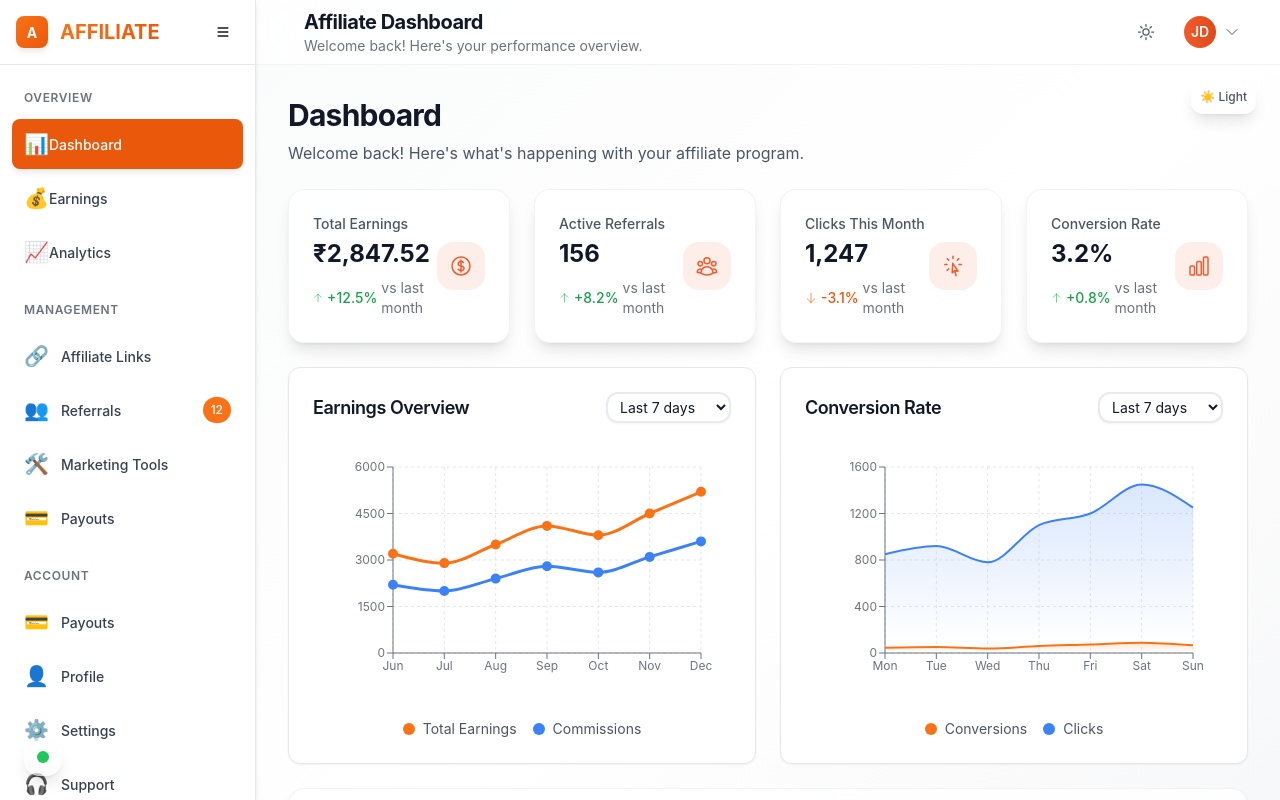
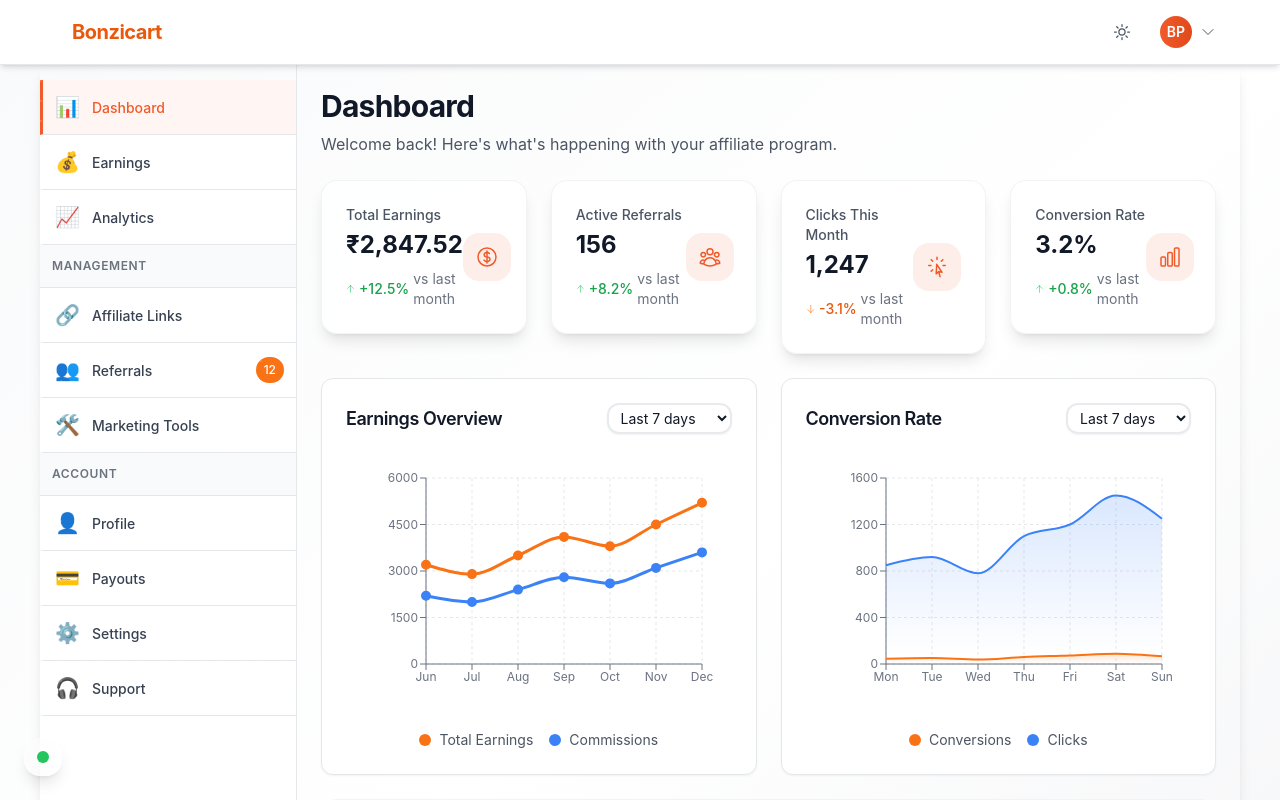
Before and after one commit to MicroStackHub/affiliate, a React (Vite) app: page /dashboard in a window 1280 px wide. Shown: the top 800 px of the page. Built offline with nearby package versions, Linux system fonts and the light colour scheme.

Commit message:
updated the layotu of the sidebar and the main

```diff
--- a/src/components/Layout/Layout.tsx
+++ b/src/components/Layout/Layout.tsx
@@ -22,27 +22,31 @@
         <div className="absolute inset-0 bg-[radial-gradient(circle_at_1px_1px,rgba(255,255,255,0.5)_1px,transparent_0)] dark:bg-[radial-gradient(circle_at_1px_1px,rgba(255,255,255,0.1)_1px,transparent_0)] bg-[length:20px_20px]"></div>
       </div>
 
-      {/* Sidebar */}
-      <Sidebar />
+      {/* Fixed Navbar at the top */}
+      <div className="fixed top-0 w-full z-50">
+        <Navbar />
+      </div>
 
-      {/* Main Content Area */}
-      <div className={`${
-        isSidebarCollapsed ? 'ml-16' : 'ml-64'
-      } relative z-10`}>
-        {/* Navbar */}
-        <Navbar />
+      <div className="container-table mx-auto mt-16 mb-8 rounded-lg overflow-hidden border border-gray-200 dark:border-gray-700 shadow-lg">
+        {/* Sidebar Column */}
+        <div className="border-r border-gray-200 dark:border-gray-800">
+          <Sidebar />
+        </div>
 
-        {/* Page Content */}
-        <main className="container-custom py-6 lg:py-8">
-          <div>
-            {children}
-          </div>
-        </main>
+        {/* Main Content Column */}
+        <div className="flex-1 relative z-10 flex flex-col">
+          {/* Page Content */}
+          <main className="flex-1 p-6 overflow-auto">
+            <div className="max-w-full">
+              {children}
+            </div>
+          </main>
+        </div>
       </div>
 
       {/* Mobile Backdrop */}
       {!isSidebarCollapsed && (
-        <div className="fixed inset-0 bg-black/50 backdrop-blur-sm z-40 lg:hidden"></div>
+        <div className="fixed inset-0 bg-black/50 backdrop-blur-sm z-20 lg:hidden"></div>
       )}
 
       {/* Floating Elements */}
@@ -54,14 +58,14 @@
         </div>
       </div>
 
-      {/* Theme Indicator */}
+      {/* Theme Indicator
       <div className="fixed top-20 right-6 z-40 hidden xl:block">
         <div className="glass p-2 rounded-xl">
           <div className="text-xs font-medium text-gray-600 dark:text-gray-400">
             {isDarkMode ? '🌙 Dark' : '☀️ Light'}
           </div>
         </div>
-      </div>
+      </div> */}
     </div>
   );
 };
--- a/src/components/Layout/Navbar.tsx
+++ b/src/components/Layout/Navbar.tsx
@@ -38,8 +38,8 @@
   ];
 
   return (
-    <nav className="sticky top-0 z-50 border-b border-gray-200/50 dark:border-gray-700/50 backdrop-blur-xl bg-white/80 dark:bg-gray-800/80">
-      <div className="container-custom">
+    <nav className="fixed top-0 w-full z-50 border-b border-gray-200 dark:border-gray-700 bg-white dark:bg-gray-800 px-0 shadow-md">
+      <div className="container mx-auto px-4" style={{ maxWidth: '1200px' }}>
         <div className="flex items-center justify-between h-16">
           {/* Left Section */}
           <div className="flex items-center space-x-4">
@@ -51,14 +51,15 @@
               <Bars3Icon className="w-6 h-6" />
             </button>
 
-            {/* Page Title */}
-            <div className="hidden sm:block">
-              <h1 className="text-xl font-bold text-gray-900 dark:text-white">
-                Affiliate Dashboard
-              </h1>
-              <p className="text-sm text-gray-500 dark:text-gray-400">
-                Welcome back! Here's your performance overview.
-              </p>
+            {/* Logo and Page Title */}
+            <div className="flex items-center">
+
+              <div className="hidden sm:block">
+                <h1 className="text-xl font-bold text-orange-600 dark:text-white">
+                  Bonzicart
+                </h1>
+
+              </div>
             </div>
           </div>
 
@@ -118,7 +119,7 @@
                   </div>
 
                   {/* Color Scheme */}
-                  <div className="px-4 py-3">
+                  {/* <div className="px-4 py-3">
                     <h4 className="text-xs font-medium text-gray-500 dark:text-gray-400 mb-3">
                       Color Scheme
                     </h4>
@@ -140,7 +141,7 @@
                         </button>
                       ))}
                     </div>
-                  </div>
+                  </div> */}
                 </div>
               )}
             </div>
@@ -216,7 +217,7 @@
                 className="flex items-center space-x-2 p-2 rounded-xl hover:bg-gray-100 dark:hover:bg-gray-700"
               >
                 <div className="w-8 h-8 bg-gradient-to-r from-orange-primary to-orange-hover rounded-full flex items-center justify-center">
-                  <span className="text-white text-sm font-semibold">JD</span>
+                  <span className="text-white text-sm font-semibold">BP</span>
                 </div>
                 <ChevronDownIcon className="w-4 h-4 text-gray-600 dark:text-gray-400" />
               </button>
@@ -227,14 +228,14 @@
                   <div className="px-4 py-3 border-b border-gray-200 dark:border-gray-700">
                     <div className="flex items-center space-x-3">
                       <div className="w-12 h-12 bg-gradient-to-r from-orange-primary to-orange-hover rounded-full flex items-center justify-center">
-                        <span className="text-white font-semibold">JD</span>
+                        <span className="text-white font-semibold">BP</span>
                       </div>
                       <div>
                         <p className="text-sm font-semibold text-gray-900 dark:text-white">
-                          John Doe
+                         Bharat Prajapat
                         </p>
                         <p className="text-xs text-gray-500 dark:text-gray-400">
-                          john@example.com
+                          prajapat.bharat@gmail.com
                         </p>
                       </div>
                     </div>
--- a/src/components/Layout/Sidebar.tsx
+++ b/src/components/Layout/Sidebar.tsx
@@ -7,15 +7,26 @@
   const location = useLocation();
   const { isSidebarCollapsed, toggleSidebar } = useTheme(); // theme removed as it's not used
 
-  const menuItems = [
+
+  // Overview section items
+  const overviewItems = [
     { path: '/dashboard', label: 'Dashboard', icon: '📊' },
     { path: '/earnings', label: 'Earnings', icon: '💰' },
     { path: '/analytics', label: 'Analytics', icon: '📈' },
+  ];
+
+  // Management section items
+  const managementItems = [
     { path: '/affiliate-links', label: 'Affiliate Links', icon: '🔗' },
     { path: '/referrals', label: 'Referrals', icon: '👥' },
     { path: '/marketing-tools', label: 'Marketing Tools', icon: '🛠️' },
+
+  ];
+
+  // Account section items
+  const accountItems = [
+    { path: '/profile', label: 'Profile', icon: '👤' },
     { path: '/payouts', label: 'Payouts', icon: '💳' },
-    { path: '/profile', label: 'Profile', icon: '👤' },
     { path: '/settings', label: 'Settings', icon: '⚙️' },
     { path: '/support', label: 'Support', icon: '🎧' },
   ];
@@ -23,86 +34,36 @@
   const { colorScheme } = useTheme();
 
   return (
-    <div className={`fixed left-0 top-0 h-full bg-white dark:bg-gray-900 border-r border-gray-200 dark:border-gray-800 text-gray-900 dark:text-gray-100 z-30 shadow-md ${isSidebarCollapsed ? 'w-16' : 'w-64'}`}>
-      {/* Header */}
-      <div className="flex items-center justify-between p-4 border-b border-gray-200 dark:border-gray-800">
-        <div className={`flex items-center gap-3 ${isSidebarCollapsed ? 'justify-center' : 'justify-start'}`}>
-          <div style={{
-            width: '2rem',
-            height: '2rem',
-            background: 'linear-gradient(to bottom right, #f97316, #ea580c)',
-            borderRadius: '0.5rem',
-            display: 'flex',
-            alignItems: 'center',
-            justifyContent: 'center',
-            boxShadow: '0 4px 6px -1px rgba(0, 0, 0, 0.1)'
-          }}>
-            <span style={{ color: 'white', fontWeight: 'bold', fontSize: '0.875rem' }}>A</span>
-          </div>
-          {!isSidebarCollapsed && (
-            <span style={{
-              fontSize: '1.25rem',
-              fontWeight: 'bold',
-              background: 'linear-gradient(to right, #f97316, #ea580c)',
-              WebkitBackgroundClip: 'text',
-              WebkitTextFillColor: 'transparent'
-            }}>AFFILIATE</span>
-          )}
-        </div>
-        <button
-          onClick={toggleSidebar}
-          style={{
-            padding: '0.5rem',
-            borderRadius: '0.5rem'
-          }}
-        >
-          <svg style={{ width: '1rem', height: '1rem' }} fill="currentColor" viewBox="0 0 20 20">
-            <path fillRule="evenodd" d="M3 5a1 1 0 011-1h12a1 1 0 110 2H4a1 1 0 01-1-1zM3 10a1 1 0 011-1h12a1 1 0 110 2H4a1 1 0 01-1-1zM3 15a1 1 0 011-1h12a1 1 0 110 2H4a1 1 0 01-1-1z" clipRule="evenodd" />
-          </svg>
-        </button>
-      </div>
+    <div className={`h-screen bg-white dark:bg-gray-900 text-gray-900 dark:text-gray-100 z-30 ${isSidebarCollapsed ? 'w-16' : 'w-64'}`}>
 
       {/* Menu Items */}
-      <nav style={{ marginTop: '1.5rem' }}>
-        <div style={{ paddingLeft: '0.75rem', paddingRight: '0.75rem' }}>
-          <div style={{
-            fontSize: '0.75rem',
-            fontWeight: 600,
-            color: '#6b7280',
-            textTransform: 'uppercase',
-            letterSpacing: '0.05em',
-            padding: isSidebarCollapsed ? '0' : '0 0.75rem',
-            marginBottom: isSidebarCollapsed ? '0' : '0.75rem',
-            display: isSidebarCollapsed ? 'none' : 'block'
-          }}>
-            Overview
-          </div>
-          {menuItems.slice(0, 3).map((item) => (
+      <nav style={{ marginTop: '1rem' }}>
+        <div style={{ paddingLeft: '0', paddingRight: '0' }}>
+
+          {overviewItems.map((item) => (
             <Link
               key={item.path}
               to={item.path}
               style={{
                 display: 'flex',
                 alignItems: 'center',
-                padding: '0.625rem 0.75rem',
-                borderRadius: '0.5rem',
+                padding: '0.75rem',
+                borderBottom: '1px solid #e5e7eb',
                 fontSize: '0.875rem',
                 fontWeight: 500,
                 backgroundColor: location.pathname === item.path || (item.path === '/dashboard' && location.pathname === '/')
-                  ? '#ea580c'
+                  ? '#fff5f2'
                   : 'transparent',
                 color: location.pathname === item.path || (item.path === '/dashboard' && location.pathname === '/')
-                  ? 'white'
+                  ? '#F15A2B'
                   : '#374151',
-                boxShadow: location.pathname === item.path || (item.path === '/dashboard' && location.pathname === '/')
-                  ? '0 4px 6px -1px rgba(0, 0, 0, 0.1)'
-                  : 'none',
-                marginBottom: '0.25rem'
+                borderLeft: location.pathname === item.path || (item.path === '/dashboard' && location.pathname === '/')
+                  ? '3px solid #F15A2B'
+                  : '3px solid transparent',
               }}
               title={isSidebarCollapsed ? item.label : ''}
-
              >
-               <span style={{ fontSize: '1.25rem' }}>{item.icon}</span>
+               <span style={{ fontSize: '1.25rem', marginRight: isSidebarCollapsed ? '0' : '0.75rem' }}>{item.icon}</span>
                {!isSidebarCollapsed && <span>{item.label}</span>}
              </Link>
           ))}
@@ -113,40 +74,40 @@
             color: '#6b7280',
             textTransform: 'uppercase',
             letterSpacing: '0.05em',
-            marginTop: '1.5rem',
-            padding: isSidebarCollapsed ? '0' : '0 0.75rem',
-            marginBottom: isSidebarCollapsed ? '0' : '0.75rem',
-            display: isSidebarCollapsed ? 'none' : 'block'
+            marginTop: '0',
+            padding: isSidebarCollapsed ? '0' : '0.75rem',
+            marginBottom: isSidebarCollapsed ? '0' : '0',
+            display: isSidebarCollapsed ? 'none' : 'block',
+            backgroundColor: '#f9fafb',
+            borderBottom: '1px solid #e5e7eb'
           }}>
             Management
           </div>
-          {menuItems.slice(3, 7).map((item) => (
+          {managementItems.map((item) => (
             <Link
               key={item.path}
               to={item.path}
               style={{
                 display: 'flex',
                 alignItems: 'center',
-                padding: '0.625rem 0.75rem',
-                borderRadius: '0.5rem',
+                padding: '0.75rem',
+                borderBottom: '1px solid #e5e7eb',
                 fontSize: '0.875rem',
                 fontWeight: 500,
                 backgroundColor: location.pathname === item.path
-                  ? '#ea580c'
+                  ? '#fff5f2'
                   : 'transparent',
                 color: location.pathname === item.path
-                  ? 'white'
+                  ? '#F15A2B'
                   : '#374151',
-                boxShadow: location.pathname === item.path
-                  ? '0 4px 6px -1px rgba(0, 0, 0, 0.1)'
-                  : 'none',
-                marginBottom: '0.25rem',
+                borderLeft: location.pathname === item.path
+                  ? '3px solid #F15A2B'
+                  : '3px solid transparent',
                 justifyContent: isSidebarCollapsed ? 'center' : 'flex-start',
-                gap: isSidebarCollapsed ? '0' : '0.75rem'
               }}
               title={isSidebarCollapsed ? item.label : ''}
             >
-              <span style={{ fontSize: '1.25rem' }}>{item.icon}</span>
+              <span style={{ fontSize: '1.25rem', marginRight: isSidebarCollapsed ? '0' : '0.75rem' }}>{item.icon}</span>
               {!isSidebarCollapsed && <span>{item.label}</span>}
               {item.path === '/referrals' && !isSidebarCollapsed && (
                 <span style={{
@@ -167,9 +128,9 @@
         </div>
 
         <div style={{
-          marginTop: '1.5rem',
-          paddingLeft: '0.75rem',
-          paddingRight: '0.75rem'
+          marginTop: '0',
+          paddingLeft: '0',
+          paddingRight: '0'
         }}>
           <div style={{
             fontSize: '0.75rem',
@@ -177,39 +138,39 @@
             color: '#6b7280',
             textTransform: 'uppercase',
             letterSpacing: '0.05em',
-            padding: isSidebarCollapsed ? '0' : '0 0.75rem',
-            marginBottom: isSidebarCollapsed ? '0' : '0.75rem',
-            display: isSidebarCollapsed ? 'none' : 'block'
+            padding: isSidebarCollapsed ? '0' : '0.75rem',
+            marginBottom: isSidebarCollapsed ? '0' : '0',
+            display: isSidebarCollapsed ? 'none' : 'block',
+            backgroundColor: '#f9fafb',
+            borderBottom: '1px solid #e5e7eb'
           }}>
             Account
           </div>
-          {menuItems.slice(6).map((item) => (
+          {accountItems.map((item) => (
             <Link
               key={item.path}
               to={item.path}
               style={{
                 display: 'flex',
                 alignItems: 'center',
-                padding: '0.625rem 0.75rem',
-                borderRadius: '0.5rem',
+                padding: '0.75rem',
+                borderBottom: '1px solid #e5e7eb',
                 fontSize: '0.875rem',
                 fontWeight: 500,
                 backgroundColor: location.pathname === item.path
-                  ? '#ea580c'
+                  ? '#fff5f2'
                   : 'transparent',
                 color: location.pathname === item.path
-                  ? 'white'
+                  ? '#F15A2B'
                   : '#374151',
-                boxShadow: location.pathname === item.path
-                  ? '0 4px 6px -1px rgba(0, 0, 0, 0.1)'
-                  : 'none',
-                marginBottom: '0.25rem',
+                borderLeft: location.pathname === item.path
+                  ? '3px solid #F15A2B'
+                  : '3px solid transparent',
                 justifyContent: isSidebarCollapsed ? 'center' : 'flex-start',
-                gap: isSidebarCollapsed ? '0' : '0.75rem'
               }}
               title={isSidebarCollapsed ? item.label : ''}
             >
-              <span style={{ fontSize: '1.25rem' }}>{item.icon}</span>
+              <span style={{ fontSize: '1.25rem', marginRight: isSidebarCollapsed ? '0' : '0.75rem' }}>{item.icon}</span>
               {!isSidebarCollapsed && <span>{item.label}</span>}
             </Link>
           ))}
--- a/src/index.css
+++ b/src/index.css
@@ -21,6 +21,16 @@
 
   .dark body {
     @apply bg-gradient-to-br from-gray-900 via-gray-800 to-gray-900 text-gray-100;
+  }
+
+  /* Table-like layout */
+  .container-table {
+    @apply w-full max-w-screen-2xl mx-auto;
+    display: grid;
+    grid-template-columns: auto 1fr;
+    border: 1px solid var(--border-color);
+    margin-top: 4rem; /* Add space for the fixed navbar */
+    max-width: 1200px;
   }
 
   h1, h2, h3, h4, h5, h6 {
@@ -316,7 +326,7 @@
 /* Responsive Design Utilities */
 @layer utilities {
   .container-custom {
-    @apply max-w-7xl mx-auto px-4 sm:px-6 lg:px-8;
+    @apply max-w-[1200px] mx-auto px-0;
   }
 
   .grid-responsive {
```
